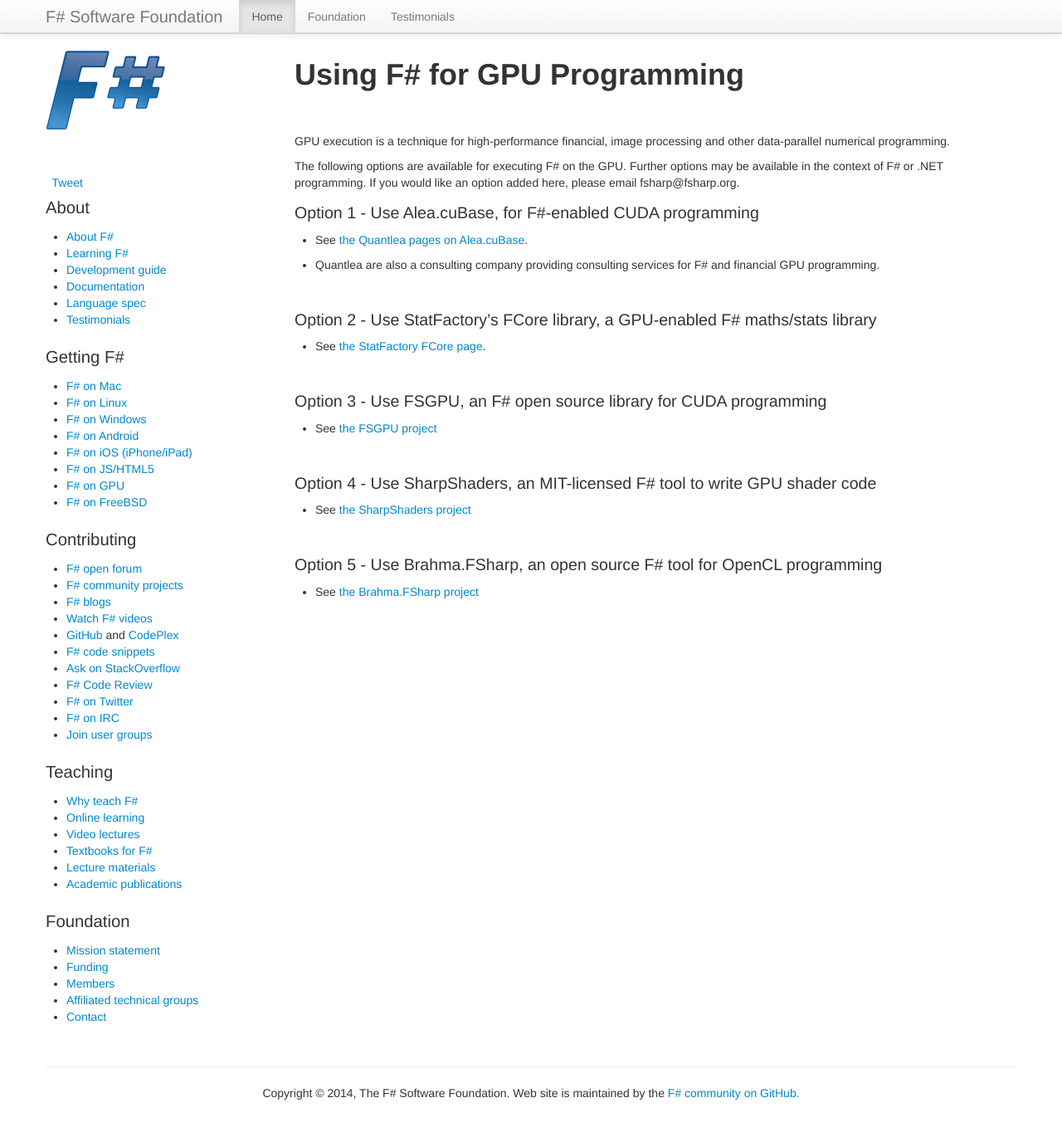
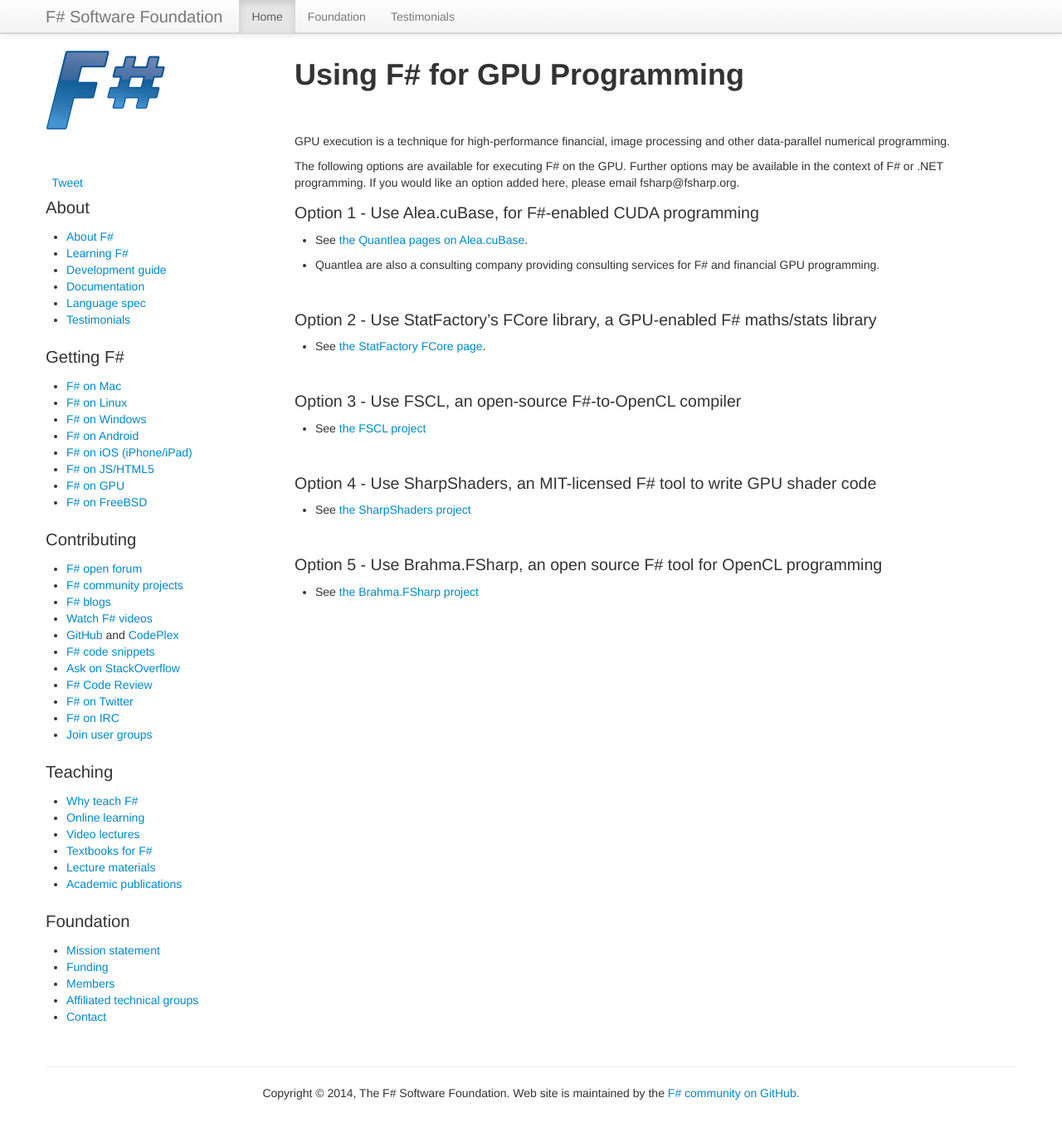
Before and after one commit to fsharp/fsharp.org, a Jekyll site: the page built from use/gpu/index.md, in a window 1280 px wide and 1377 px high. Shown: the top 1364 px of the window at 83% size. Built offline with Jekyll 4.4.1, drawn with Linux system fonts in a browser that asks for light colours; nearby versions of some CDN libraries; some web fonts are replaced; comment, search, counter and statistics services are not loaded.

Commit message:
Remove link to FSGPU -- the project is long dead and not realistically usable. Added link to the FSCL project.

```diff
--- a/use/gpu/index.md
+++ b/use/gpu/index.md
@@ -25,9 +25,9 @@
 
 <br />
 
-### Option 3 - Use FSGPU, an F# open source library for CUDA programming
+### Option 3 - Use FSCL, an open-source F#-to-OpenCL compiler
 
-* See [the FSGPU project](http://fsgpu.codeplex.com/)
+* See [the FSCL project](https://github.com/GabrieleCocco/FSCL.Compiler)
 
 <br />
 
```
